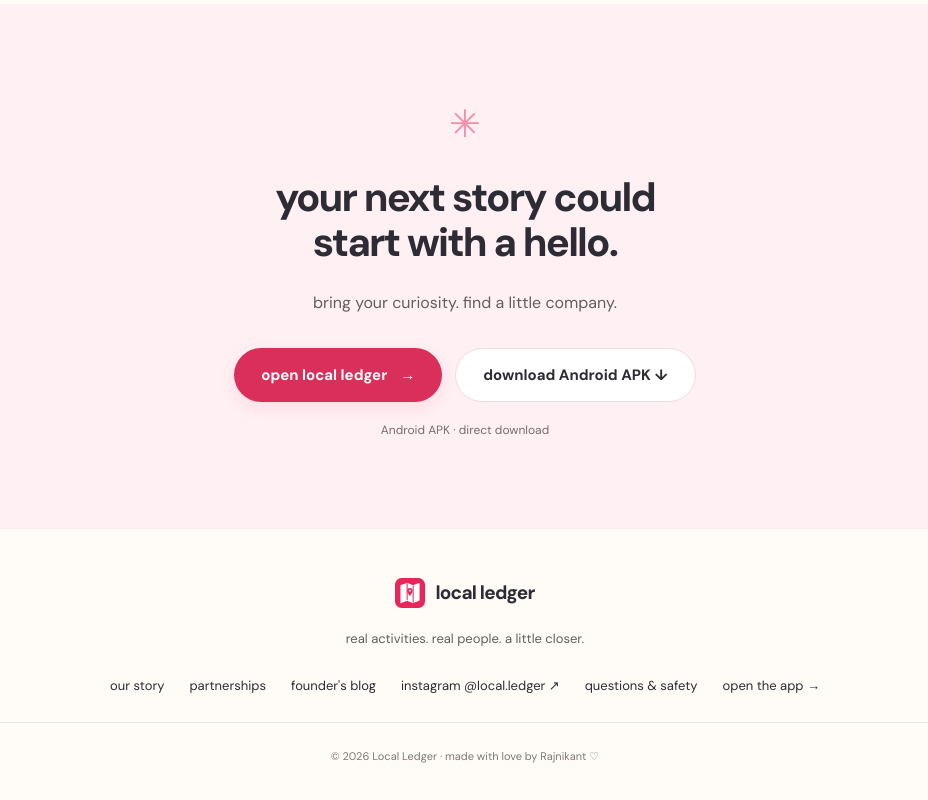
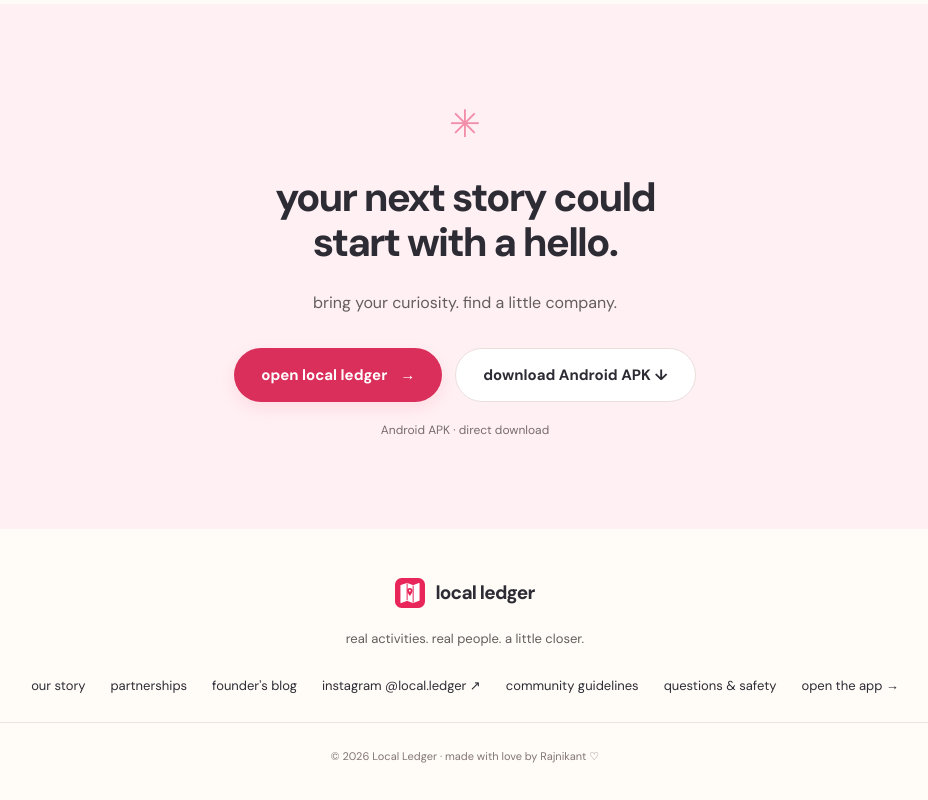
Before and after one commit to rajnikantdhardwivedi7/local-ledger-website, a React (Vite) app: page / in a window 1280 px wide. Shown: the part 8441-9241 px from the top of the page, without its empty margins (175-1103 px from the left). Built offline with nearby package versions, Linux system fonts and the light colour scheme; no server answers.

Commit message:
Link community guidelines from website footer

```diff
--- a/src/traveler-landing.tsx
+++ b/src/traveler-landing.tsx
@@ -432,6 +432,7 @@ export function TravelerLanding() {
           <a href="#partners">partnerships</a>
           <a href="/blog/why-i-built-local-ledger">founder's blog</a>
           <a href="https://www.instagram.com/local.ledger/" target="_blank" rel="noopener noreferrer">instagram @local.ledger ↗</a>
+          <a href="/community-guidelines">community guidelines</a>
           <a href="#questions">questions & safety</a>
           <a href={appHref}>open the app →</a>
         </nav>
```
